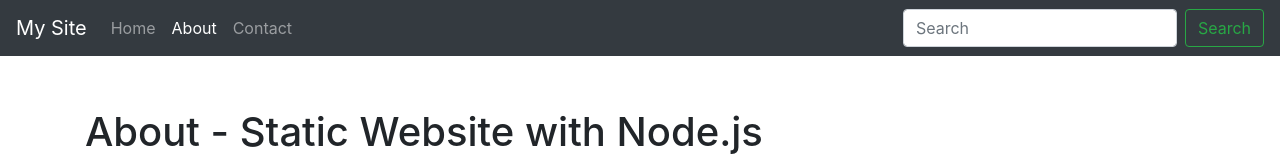
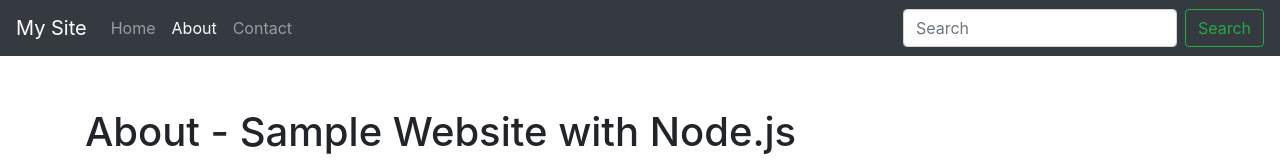
Before and after one commit to codewithrajranjan/Nodejs-application-with-docker, a website: page public/about.html in a window 1280 px wide. Shown: the top 161 px of the page. Drawn offline with nearby package versions, Linux system fonts and the light colour scheme.

Commit message:
Update about.html

```diff
--- a/public/about.html
+++ b/public/about.html
@@ -4,7 +4,7 @@
     <meta charset="UTF-8">
     <meta name="viewport" content="width=device-width, initial-scale=1.0">
     <meta http-equiv="X-UA-Compatible" content="ie=edge">
-    <title>Minimal Static Website</title>
+    <title>Minimal Sample Website</title>
 
     <!-- Latest compiled and minified CSS -->
     <link rel="stylesheet" href="https://maxcdn.bootstrapcdn.com/bootstrap/4.1.3/css/bootstrap.min.css">
@@ -42,7 +42,7 @@
 
     <!-- Begin page content -->
     <main role="main" class="container">
-    <h1 class="mt-5">About - Static Website with Node.js</h1>
+    <h1 class="mt-5">About - Sample Website with Node.js</h1>
     <p class="lead">Lorem ipsum dolor sit amet, consectetur adipiscing elit, sed do eiusmod tempor incididunt ut labore et dolore magna aliqua. Ut enim ad minim veniam, quis nostrud exercitation ullamco laboris nisi ut aliquip ex ea commodo consequat. Duis aute irure dolor in reprehenderit in voluptate velit esse cillum dolore eu fugiat nulla pariatur. Excepteur sint occaecat cupidatat non proident, sunt in culpa qui officia deserunt mollit anim id est laborum.</p>
    </main>
 
```
